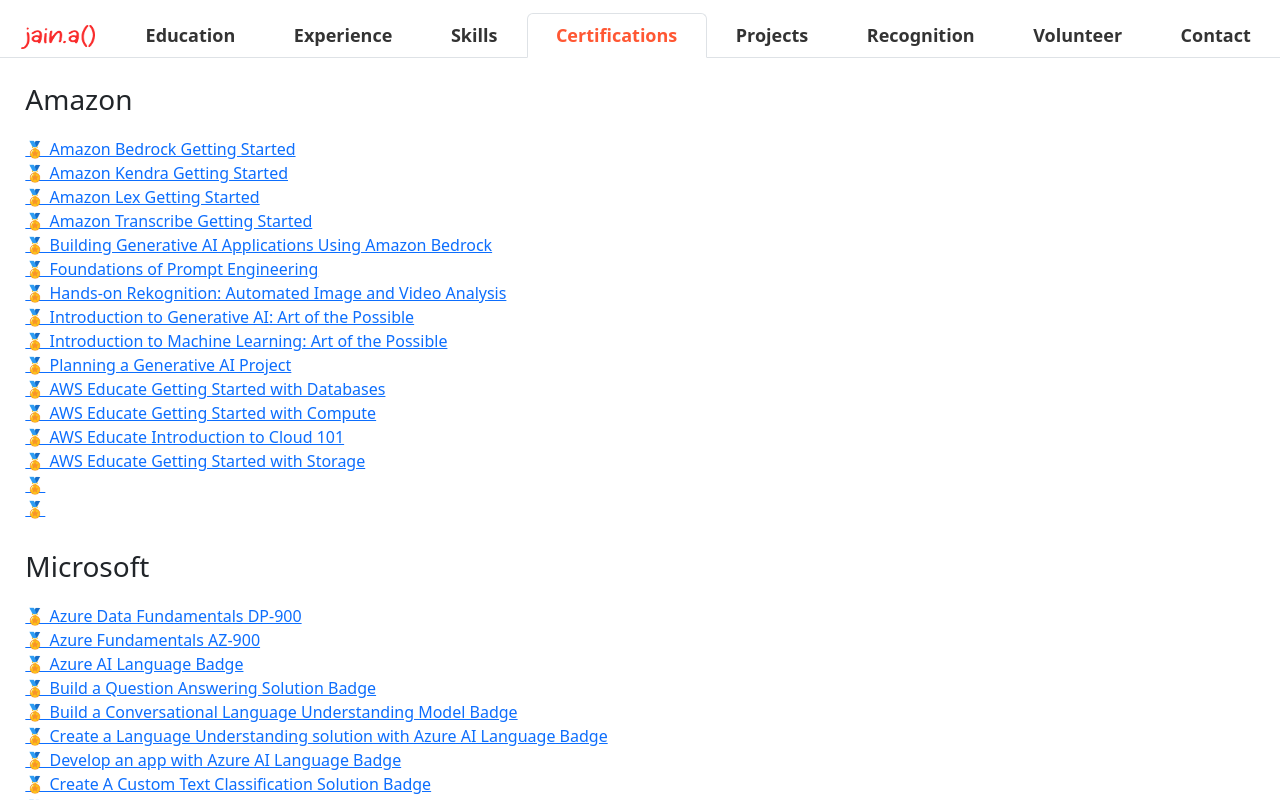
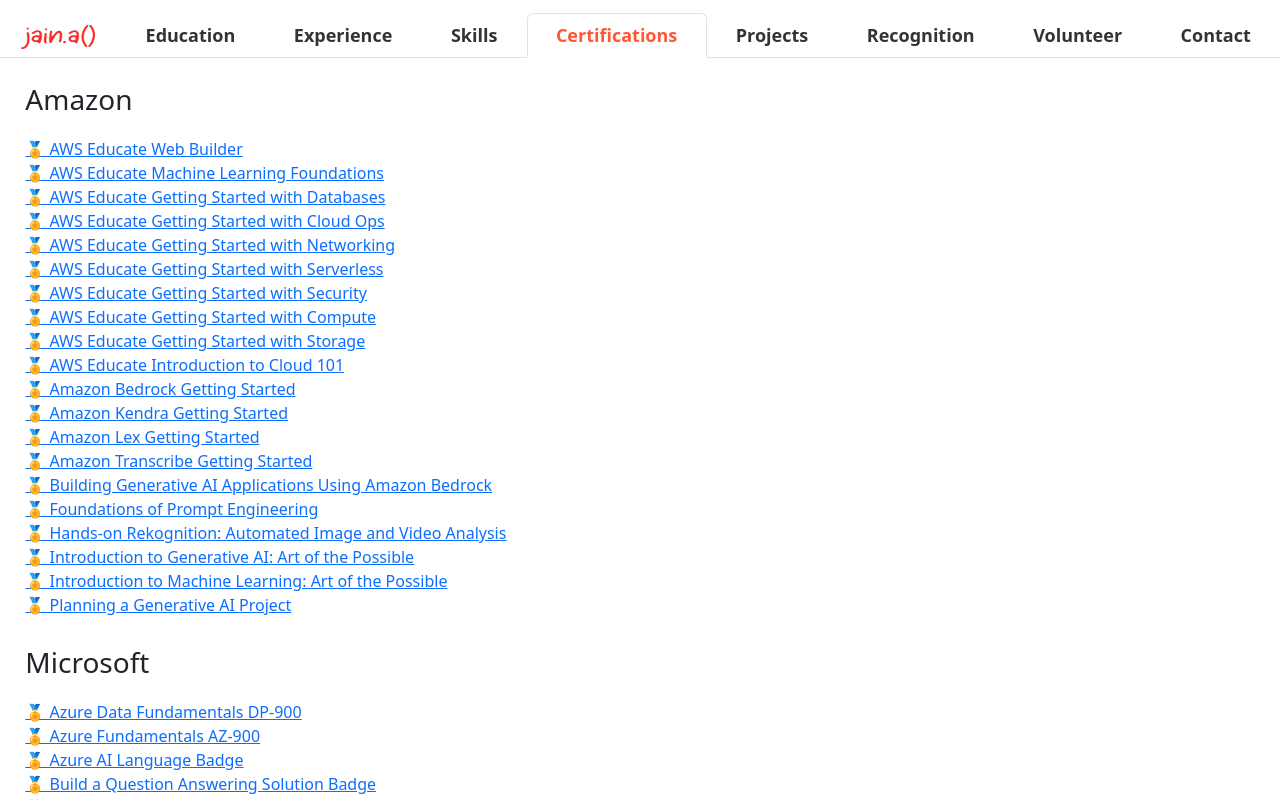
Before and after one commit to AJ1904/portfolio, a React (Create React App) app: page / in a window 1280 px wide. Both pictures are taken after a click on the element "Certifications". Shown: the top 800 px of the page. Built offline with nearby package versions, Linux system fonts and the light colour scheme.

Commit message:
Update Certifications.js

```diff
--- a/src/components/Certifications.js
+++ b/src/components/Certifications.js
@@ -8,6 +8,17 @@
 
 <h3 className="leftalign">Amazon</h3>
 <ul className="custom-list">
+    <li><a href="https://www.credly.com/badges/65749492-ca82-41d1-8c5c-597fe804cbc1/public_url" target="_blank" rel="noreferrer">🏅 AWS Educate Web Builder</a></li>
+    <li><a href="https://www.credly.com/badges/02a6d027-ea7c-4d2f-9b64-c87ff1167856/public_url" target="_blank" rel="noreferrer">🏅 AWS Educate Machine Learning Foundations</a></li>
+    <li><a href="https://www.credly.com/badges/b0e94ed7-cb1b-4211-b6ce-fdce60dc4c8f/public_url" target="_blank" rel="noreferrer">🏅 AWS Educate Getting Started with Databases</a></li>
+    <li><a href="https://www.credly.com/badges/c245e0ae-aa66-440b-9ead-3e7e0c2ac727/public_url" target="_blank" rel="noreferrer">🏅 AWS Educate Getting Started with Cloud Ops</a></li>
+    <li><a href="https://www.credly.com/badges/8c02f8ec-76dc-4697-838e-3e210e79eeb8/public_url" target="_blank" rel="noreferrer">🏅 AWS Educate Getting Started with Networking</a></li>
+    <li><a href="https://www.credly.com/badges/ac080578-81cc-4fe6-ad1e-ddf0f61d9cd2/public_url" target="_blank" rel="noreferrer">🏅 AWS Educate Getting Started with Serverless</a></li>
+    <li><a href="https://www.credly.com/badges/b3149a67-e6fe-497f-aa49-e23e518bd02c/public_url" target="_blank" rel="noreferrer">🏅 AWS Educate Getting Started with Security</a></li>
+    <li><a href="https://www.credly.com/badges/0844c3d0-2df6-44fe-911a-4fa1dd812295/public_url" target="_blank" rel="noreferrer">🏅 AWS Educate Getting Started with Compute</a></li>
+    <li><a href="https://www.credly.com/badges/eed9c294-b69c-4f97-b59a-c09ddbaec22b/public_url" target="_blank" rel="noreferrer">🏅 AWS Educate Getting Started with Storage</a></li>
+    <li><a href="https://www.credly.com/badges/0868b3c0-5ec3-4250-9b79-f44ec5f6bb87/public_url" target="_blank" rel="noreferrer">🏅 AWS Educate Introduction to Cloud 101</a></li>
+
 <li><a href="https://www.linkedin.com/in/ayushrijain/details/certifications/1635554744233/single-media-viewer?type=DOCUMENT&profileId=ACoAAB92TxMBv2ka7uTyeovNcno2w0r-QrjBL_0&lipi=urn%3Ali%3Apage%3Ad_flagship3_profile_view_base_certifications_details%3BP4jVgVqDSUKjQUnBO4eQ2g%3D%3D" target="_blank" rel="noreferrer">🏅 Amazon Bedrock Getting Started</a></li>
 <li><a href="https://www.linkedin.com/in/ayushrijain/details/certifications/1635554715283/single-media-viewer?type=DOCUMENT&profileId=ACoAAB92TxMBv2ka7uTyeovNcno2w0r-QrjBL_0&lipi=urn%3Ali%3Apage%3Ad_flagship3_profile_view_base_certifications_details%3BP4jVgVqDSUKjQUnBO4eQ2g%3D%3D" target="_blank" rel="noreferrer">🏅 Amazon Kendra Getting Started</a></li>
 <li><a href="https://www.linkedin.com/in/ayushrijain/details/certifications/1635554711698/single-media-viewer?type=DOCUMENT&profileId=ACoAAB92TxMBv2ka7uTyeovNcno2w0r-QrjBL_0&lipi=urn%3Ali%3Apage%3Ad_flagship3_profile_view_base_certifications_details%3BP4jVgVqDSUKjQUnBO4eQ2g%3D%3D" target="_blank" rel="noreferrer">🏅 Amazon Lex Getting Started</a></li>
@@ -18,12 +29,6 @@
 <li><a href="https://www.linkedin.com/in/ayushrijain/details/certifications/1635554739972/single-media-viewer?type=DOCUMENT&profileId=ACoAAB92TxMBv2ka7uTyeovNcno2w0r-QrjBL_0&lipi=urn%3Ali%3Apage%3Ad_flagship3_profile_view_base_certifications_details%3BP4jVgVqDSUKjQUnBO4eQ2g%3D%3D" target="_blank" rel="noreferrer">🏅 Introduction to Generative AI: Art of the Possible</a></li>
 <li><a href="https://www.linkedin.com/in/ayushrijain/details/certifications/1635554739969/single-media-viewer?type=DOCUMENT&profileId=ACoAAB92TxMBv2ka7uTyeovNcno2w0r-QrjBL_0&lipi=urn%3Ali%3Apage%3Ad_flagship3_profile_view_base_certifications_details%3BP4jVgVqDSUKjQUnBO4eQ2g%3D%3D" target="_blank" rel="noreferrer">🏅 Introduction to Machine Learning: Art of the Possible</a></li>
 <li><a href="https://www.linkedin.com/in/ayushrijain/details/certifications/1635554742556/single-media-viewer?type=DOCUMENT&profileId=ACoAAB92TxMBv2ka7uTyeovNcno2w0r-QrjBL_0&lipi=urn%3Ali%3Apage%3Ad_flagship3_profile_view_base_certifications_details%3BP4jVgVqDSUKjQUnBO4eQ2g%3D%3D" target="_blank" rel="noreferrer">🏅 Planning a Generative AI Project</a></li>
-<li><a href="https://www.credly.com/earner/earned/badge/b0e94ed7-cb1b-4211-b6ce-fdce60dc4c8f" target="_blank" rel="noreferrer">🏅 AWS Educate Getting Started with Databases</a></li>
-    <li><a href="https://www.credly.com/earner/earned/badge/0844c3d0-2df6-44fe-911a-4fa1dd812295" target="_blank" rel="noreferrer">🏅 AWS Educate Getting Started with Compute</a></li>
-    <li><a href="https://www.credly.com/earner/earned/badge/0868b3c0-5ec3-4250-9b79-f44ec5f6bb87" target="_blank" rel="noreferrer">🏅 AWS Educate Introduction to Cloud 101</a></li>
-    <li><a href="https://www.credly.com/earner/earned/badge/eed9c294-b69c-4f97-b59a-c09ddbaec22b" target="_blank" rel="noreferrer">🏅 AWS Educate Getting Started with Storage</a></li>
-    <li><a href="" target="_blank" rel="noreferrer">🏅 </a></li>
-    <li><a href="" target="_blank" rel="noreferrer">🏅 </a></li>
 
 </ul>
 
@@ -73,6 +78,7 @@
 <li><a href="https://www.linkedin.com/learning/certificates/e00a949378e7567639490ac80bcea6c6752764899e3c57ae4370b3657733e016?lipi=urn%3Ali%3Apage%3Ad_flagship3_profile_view_base_certifications_details%3BvUZVDzHaTGar6gG%2BZgz6Jg%3D%3D" target="_blank" rel="noreferrer">🏅 Learning Docker</a></li>
 <li><a href="https://www.coursera.org/account/accomplishments/certificate/E9NK7Q2BVTBU" target="_blank" rel="noreferrer">🏅 Introduction and Programming with IoT Boards</a></li>
 <li><a href="https://certificates.cs50.io/d0d8ae26-be4b-4f3e-ab62-f8b54bbff451.png?size=letter" target="_blank" rel="noreferrer">🏅 CS50 Certificate</a></li>
+<li><a href="https://www.credly.com/users/ayushri-jain" target="_blank" rel="noreferrer">🏅 Credly Profile</a></li>
 </ul>
 <br />
 
```
